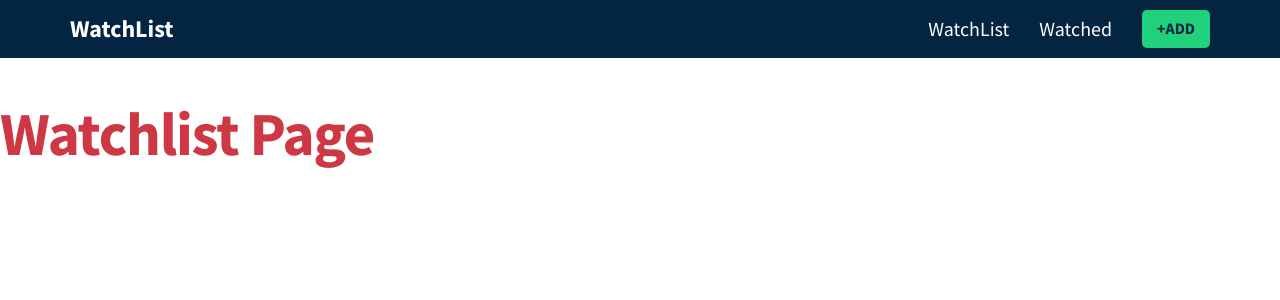
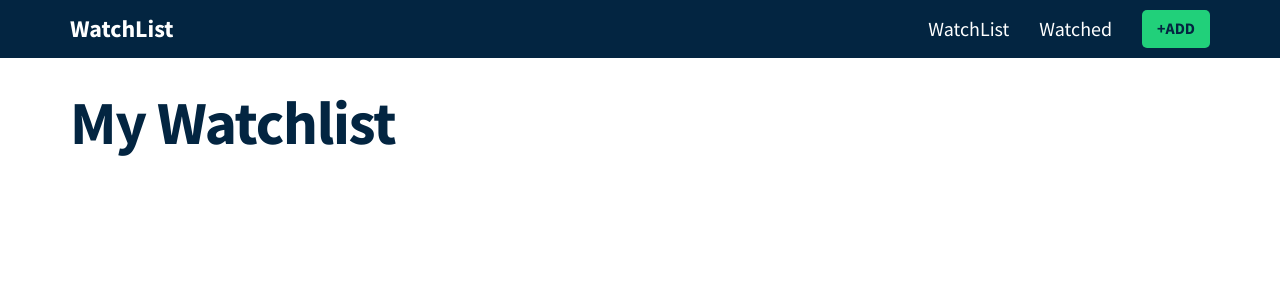
Before and after one commit to Jeffrey949/Movie-Playlist, a React (Vite) app: page / in a window 1280 px wide. Shown: the top 300 px of the page. Built offline with nearby package versions, Linux system fonts and the light colour scheme.

Commit message:
change of folders

```diff
--- a/src/components/Add.jsx
+++ b/src/components/Add.jsx
@@ -1,6 +1,6 @@
 import { useState } from 'react';
 import axios from 'redaxios';
-import MovieCard from './MovieCard';
+import ResultCard from './ResultCard';
 
 export default function Add() {
   const [query, setQuery] = useState('');
@@ -42,7 +42,7 @@
             <ul className="results">
               {movies.map((movie) => (
                 <li key={movie.id}>
-                  <MovieCard movie={movie} />
+                  <ResultCard movie={movie} />
                 </li>
               ))}
             </ul>
--- a/src/components/MovieCard.jsx
+++ b/src/components/MovieCard.jsx
@@ -1,16 +1,9 @@
-import { useContext } from 'react';
-import { GlobalContext } from '../context/GlobalState';
-
-export default function MovieCard({ movie }) {
+export default function MovieCard({ movie, type }) {
   const imageUrl = 'https://image.tmdb.org/t/p/w200';
 
-  const { addMovieToWatchlist, watchlist } = useContext(GlobalContext);
-
-  const storedMovie = watchlist.find((obj) => obj.id === movie.id);
-
   return (
-    <div className="result-card">
-      <div className="poster-wrapper">
+    <div className="movie-card">
+      <div className="overlay">
         {movie.poster_path ? (
           <img
             src={`${imageUrl}${movie.poster_path}`}
@@ -20,24 +13,6 @@
           <div className="filler-poster"></div>
         )}
       </div>
-      <div className="info">
-        <div className="header">
-          <h3 className="title">{movie.title}</h3>
-          <h4 className="release-date">
-            {movie.release_date ? movie.release_date.substring(0, 4) : '--'}
-          </h4>
-        </div>
-        <div className="controls">
-          <button
-            className="btn"
-            onClick={() => addMovieToWatchlist(movie)}
-            // onClick={console.log('hello')}
-            disabled={storedMovie}
-          >
-            Add to WatchList
-          </button>
-        </div>
-      </div>
     </div>
   );
 }
--- /dev/null
+++ b/src/components/ResultCard.jsx
@@ -0,0 +1,43 @@
+import { useContext } from 'react';
+import { GlobalContext } from '../context/GlobalState';
+
+export default function ResultCard({ movie }) {
+  const imageUrl = 'https://image.tmdb.org/t/p/w200';
+
+  const { addMovieToWatchlist, watchlist } = useContext(GlobalContext);
+
+  const storedMovie = watchlist.find((obj) => obj.id === movie.id);
+
+  return (
+    <div className="result-card">
+      <div className="poster-wrapper">
+        {movie.poster_path ? (
+          <img
+            src={`${imageUrl}${movie.poster_path}`}
+            alt={`${movie.title} Poster`}
+          />
+        ) : (
+          <div className="filler-poster"></div>
+        )}
+      </div>
+      <div className="info">
+        <div className="header">
+          <h3 className="title">{movie.title}</h3>
+          <h4 className="release-date">
+            {movie.release_date ? movie.release_date.substring(0, 4) : '--'}
+          </h4>
+        </div>
+        <div className="controls">
+          <button
+            className="btn"
+            onClick={() => addMovieToWatchlist(movie)}
+            // onClick={console.log('hello')}
+            disabled={storedMovie}
+          >
+            Add to WatchList
+          </button>
+        </div>
+      </div>
+    </div>
+  );
+}
--- a/src/components/Watchlist.jsx
+++ b/src/components/Watchlist.jsx
@@ -1,7 +1,19 @@
+import { useContext } from 'react';
+import { GlobalContext } from '../context/GlobalState';
+import MovieCard from './MovieCard';
+
 export default function Watchlist() {
+  const { watchlist } = useContext(GlobalContext);
   return (
-    <div>
-      <h1>Watchlist Page</h1>
+    <div className="movie-page">
+      <div className="container">
+        <div className="header">
+          <h1 className="heading">My Watchlist</h1>
+        </div>
+        {watchlist.map((movie) => (
+          <MovieCard movie={movie} type={watchlist} />
+        ))}
+      </div>
     </div>
   );
 }
```
